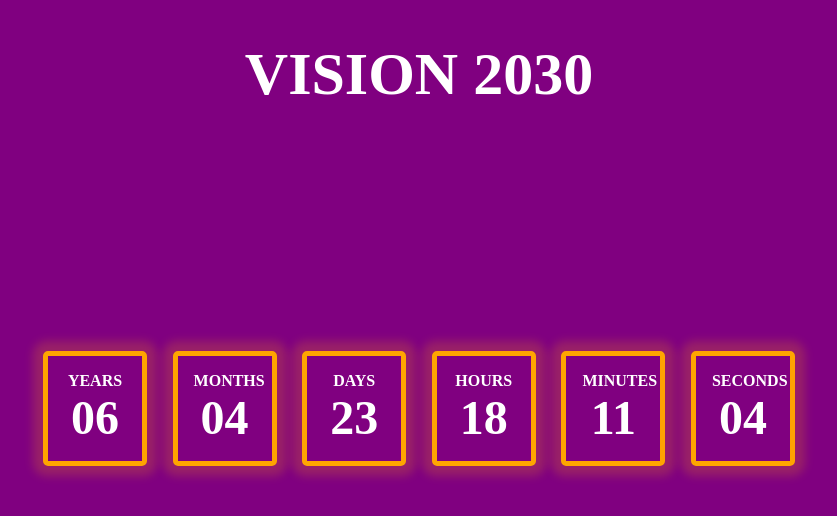
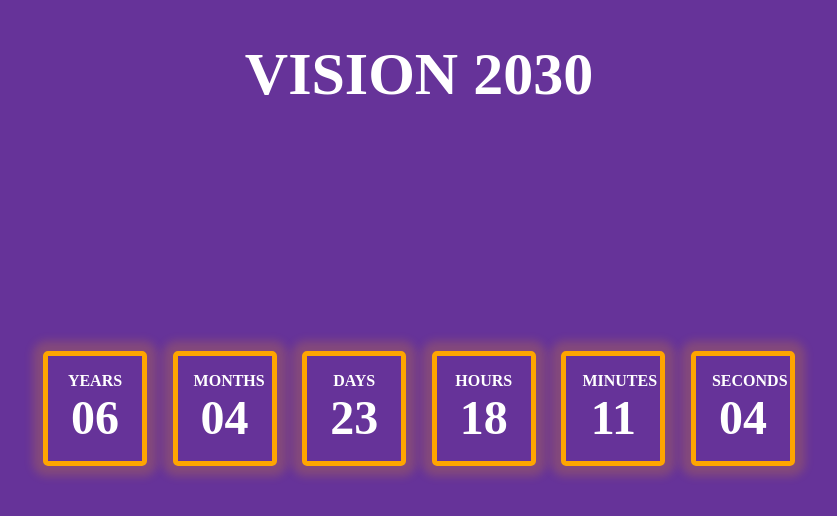
Before and after one commit to TerryWangui/VISION-2030-TIMER, a plain HTML site: page index.html in a window 1280 px wide. Shown: the whole page, without its empty margins (221-1058 px from the left). Drawn offline with Linux system fonts and the light colour scheme.

Commit message:
changed backgroung colour

```diff
--- a/styles.css
+++ b/styles.css
@@ -8,7 +8,7 @@ body{
     height: 100vh;
     display: flex ;
     justify-content: center;
-    background-color: #800080;
+    background-color: #663399;
     color: white;
 }
 .container{
```
